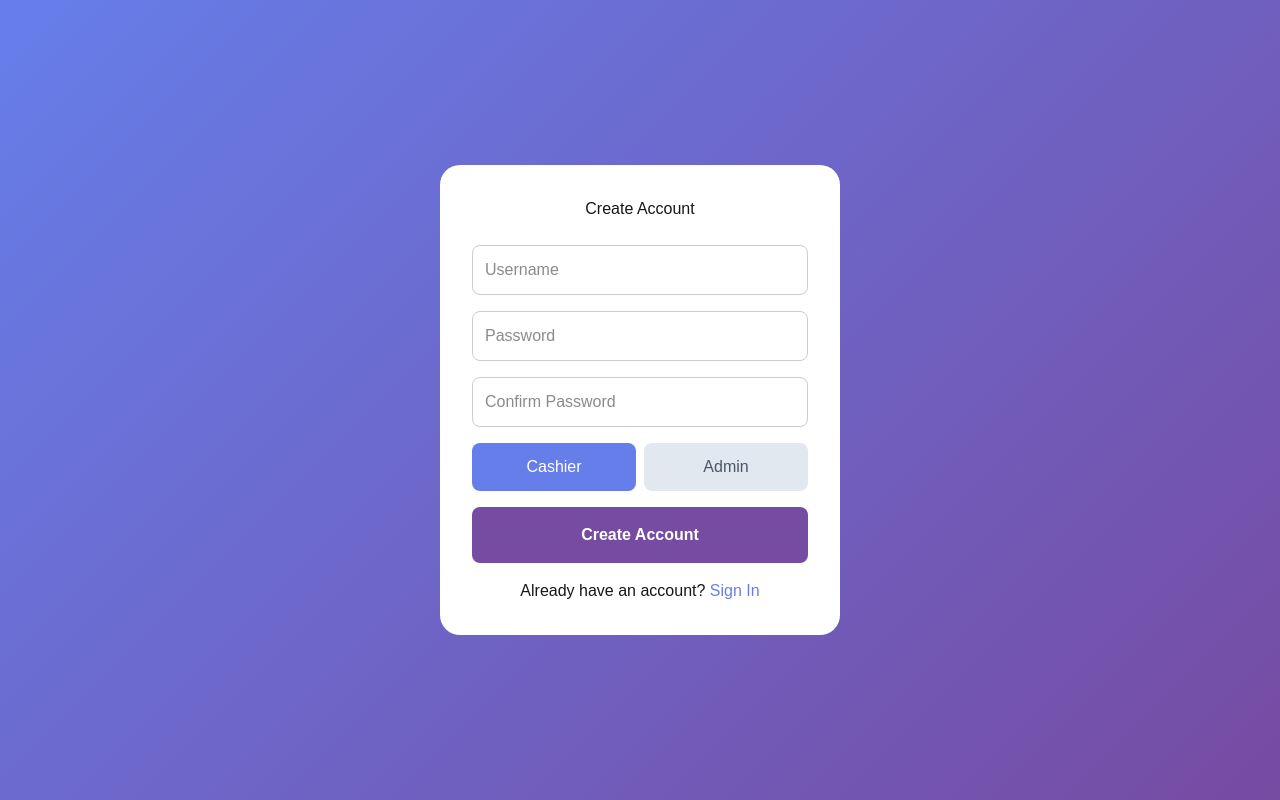
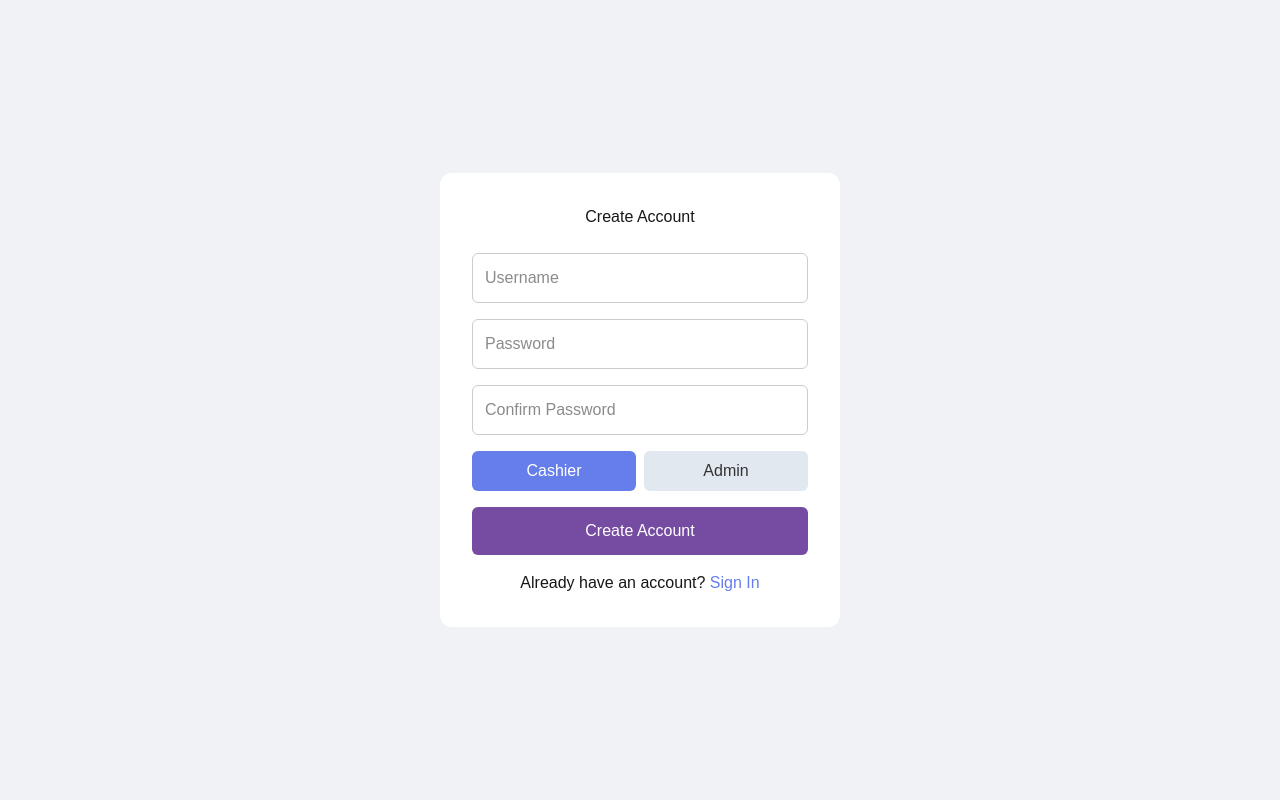
Before and after one commit to jameslaurencepantohan/divine_audrie, a Next.js app: page /register in a window 1280 px wide. Built offline with nearby package versions, Linux system fonts and the light colour scheme.

Commit message:
IM UPDATED hakdog

```diff
--- a/src/pages/api/auth/register.js
+++ b/src/pages/api/auth/register.js
@@ -2,30 +2,24 @@ import { sql } from '../../../lib/neon';
 import bcrypt from 'bcrypt';
 
 export default async function handler(req, res) {
-  // Only allow POST requests
   if (req.method !== 'POST') {
-    return res.status(405).json({ message: 'Method not allowed' });
+    // Allow GET for testing if you want, otherwise just 405
+    return res.status(405).json({ message: 'Method not allowed. Use POST.' });
   }
 
-  // Ensure JSON body is parsed
-  let body;
-  try {
-    body = req.body;
-  } catch {
-    return res.status(400).json({ message: 'Invalid JSON body' });
-  }
-
-  const { username, password, role } = body;
+  const { username, password, role } = req.body;
 
   if (!username || !password || !role) {
-    return res.status(400).json({ message: 'All fields are required' });
+    return res.status(400).json({ message: 'All fields are required.' });
   }
 
   try {
-    // Check if user exists
-    const existingUsers = await sql`SELECT id FROM users WHERE username = ${username}`;
+    // Check if username exists
+    const existingUsers = await sql`
+      SELECT id FROM users WHERE username = ${username}
+    `;
     if (existingUsers.length > 0) {
-      return res.status(409).json({ message: 'Username already exists' });
+      return res.status(409).json({ message: 'Username already exists.' });
     }
 
     // Hash password
@@ -37,15 +31,18 @@ export default async function handler(req, res) {
       VALUES (${username}, ${hashedPassword}, ${role})
       RETURNING id, username, role
     `;
-
     const newUser = result[0];
 
     return res.status(201).json({
       message: 'Account created successfully!',
-      user: newUser,
+      user: {
+        id: newUser.id,
+        username: newUser.username,
+        role: newUser.role,
+      },
     });
-  } catch (err) {
-    console.error('Register API error:', err);
-    return res.status(500).json({ message: 'Internal server error' });
+  } catch (error) {
+    console.error('Register API error:', error);
+    return res.status(500).json({ message: 'Internal server error.' });
   }
 }
--- a/src/pages/register.js
+++ b/src/pages/register.js
@@ -18,7 +18,7 @@ export default function Register() {
     }
 
     if (form.password.length < 6) {
-      alert('Password must be at least 6 characters long');
+      alert('Password must be at least 6 characters.');
       return;
     }
 
@@ -31,22 +31,16 @@ export default function Register() {
         body: JSON.stringify(form),
       });
 
-      // Safely parse JSON even if server returns empty
-      let data = {};
-      try {
-        data = await res.json();
-      } catch {
-        data = { message: 'Invalid response from server' };
-      }
+      const data = await res.json();
 
       if (res.ok) {
-        alert(data.message || 'Account created successfully!');
+        alert('Account created successfully!');
         router.push('/login');
       } else {
-        alert(data.message || `Registration failed with status ${res.status}`);
+        alert(data.message || `Registration failed (${res.status})`);
       }
     } catch (err) {
-      console.error('Frontend error:', err);
+      console.error(err);
       alert('Something went wrong.');
     } finally {
       setLoading(false);
@@ -54,26 +48,92 @@ export default function Register() {
   };
 
   return (
-    <div style={{ minHeight: '100vh', display: 'flex', justifyContent: 'center', alignItems: 'center', padding: '1rem', background: 'linear-gradient(135deg,#667eea 0%,#764ba2 100%)' }}>
-      <div style={{ background: 'white', borderRadius: '20px', padding: '2rem', maxWidth: '400px', width: '100%' }}>
+    <div style={{ minHeight: '100vh', display: 'flex', justifyContent: 'center', alignItems: 'center', background: '#f0f2f5' }}>
+      <div style={{ background: 'white', padding: '2rem', borderRadius: '12px', width: '100%', maxWidth: '400px' }}>
         <h1 style={{ textAlign: 'center', marginBottom: '1.5rem' }}>Create Account</h1>
         <form onSubmit={handleSubmit} style={{ display: 'flex', flexDirection: 'column', gap: '1rem' }}>
-          <input name="username" placeholder="Username" value={form.username} onChange={handleChange} required style={{ padding: '0.75rem', borderRadius: '8px', border: '1px solid #ccc' }} />
-          <input type="password" name="password" placeholder="Password" value={form.password} onChange={handleChange} required style={{ padding: '0.75rem', borderRadius: '8px', border: '1px solid #ccc' }} />
-          <input type="password" placeholder="Confirm Password" value={confirmPassword} onChange={(e) => setConfirmPassword(e.target.value)} required style={{ padding: '0.75rem', borderRadius: '8px', border: '1px solid #ccc' }} />
+          <input
+            name="username"
+            placeholder="Username"
+            value={form.username}
+            onChange={handleChange}
+            required
+            disabled={loading}
+            style={{ padding: '0.75rem', borderRadius: '6px', border: '1px solid #ccc' }}
+          />
+          <input
+            type="password"
+            name="password"
+            placeholder="Password"
+            value={form.password}
+            onChange={handleChange}
+            required
+            disabled={loading}
+            style={{ padding: '0.75rem', borderRadius: '6px', border: '1px solid #ccc' }}
+          />
+          <input
+            type="password"
+            placeholder="Confirm Password"
+            value={confirmPassword}
+            onChange={(e) => setConfirmPassword(e.target.value)}
+            required
+            disabled={loading}
+            style={{ padding: '0.75rem', borderRadius: '6px', border: '1px solid #ccc' }}
+          />
 
           <div style={{ display: 'flex', gap: '0.5rem' }}>
-            <button type="button" onClick={() => setForm({ ...form, role: 'Cashier' })} style={{ flex: 1, padding: '0.75rem', borderRadius: '8px', border: 'none', background: form.role === 'Cashier' ? '#667eea' : '#e2e8f0', color: form.role === 'Cashier' ? 'white' : '#4a5568' }}>Cashier</button>
-            <button type="button" onClick={() => setForm({ ...form, role: 'Admin' })} style={{ flex: 1, padding: '0.75rem', borderRadius: '8px', border: 'none', background: form.role === 'Admin' ? '#667eea' : '#e2e8f0', color: form.role === 'Admin' ? 'white' : '#4a5568' }}>Admin</button>
+            <button
+              type="button"
+              onClick={() => setForm({ ...form, role: 'Cashier' })}
+              style={{
+                flex: 1,
+                padding: '0.5rem',
+                background: form.role === 'Cashier' ? '#667eea' : '#e2e8f0',
+                color: form.role === 'Cashier' ? 'white' : '#333',
+                border: 'none',
+                borderRadius: '6px',
+                cursor: 'pointer'
+              }}
+            >
+              Cashier
+            </button>
+            <button
+              type="button"
+              onClick={() => setForm({ ...form, role: 'Admin' })}
+              style={{
+                flex: 1,
+                padding: '0.5rem',
+                background: form.role === 'Admin' ? '#667eea' : '#e2e8f0',
+                color: form.role === 'Admin' ? 'white' : '#333',
+                border: 'none',
+                borderRadius: '6px',
+                cursor: 'pointer'
+              }}
+            >
+              Admin
+            </button>
           </div>
 
-          <button type="submit" disabled={loading} style={{ padding: '1rem', borderRadius: '8px', border: 'none', background: '#764ba2', color: 'white', fontWeight: 'bold', cursor: 'pointer', opacity: loading ? 0.7 : 1 }}>
+          <button
+            type="submit"
+            disabled={loading}
+            style={{
+              padding: '0.75rem',
+              background: '#764ba2',
+              color: 'white',
+              border: 'none',
+              borderRadius: '6px',
+              cursor: 'pointer'
+            }}
+          >
             {loading ? 'Creating Account...' : 'Create Account'}
           </button>
         </form>
         <p style={{ textAlign: 'center', marginTop: '1rem' }}>
           Already have an account?{' '}
-          <button onClick={() => router.push('/login')} style={{ color: '#667eea', background: 'none', border: 'none', cursor: 'pointer' }}>Sign In</button>
+          <button onClick={() => router.push('/login')} style={{ background: 'none', border: 'none', color: '#667eea', cursor: 'pointer' }}>
+            Sign In
+          </button>
         </p>
       </div>
     </div>
```
